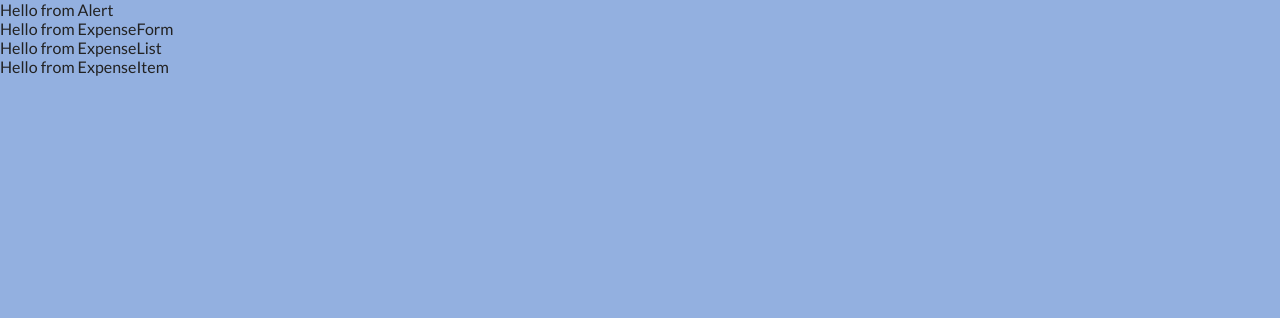
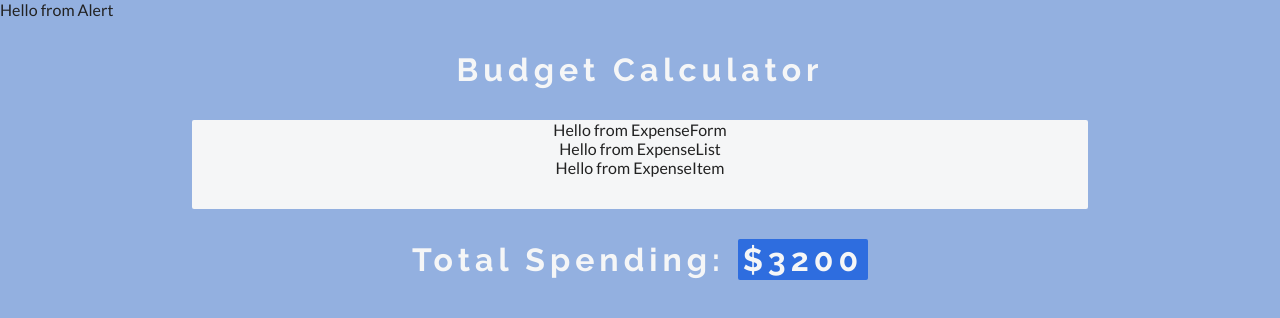
Before and after one commit to shaniakiat/budgeting, a React (Create React App) app: page / in a window 1280 px wide. Shown: the top 318 px of the page. Built offline with nearby package versions, Linux system fonts and the light colour scheme.

Commit message:
app js function

```diff
--- a/src/App.js
+++ b/src/App.js
@@ -1,4 +1,4 @@
-import React from "react";
+import React, { useState } from "react";
 import "./App.css";
 import ExpenseList from "./components/ExpenseList";
 import ExpenseForm from "./components/ExpenseForm";
@@ -12,11 +12,24 @@
 ];
 
 function App() {
+  const [expenses, setExpenses] = useState(initialExpenses);
   return (
     <>
       <Alert />
-      <ExpenseForm />
-      <ExpenseList />
+      <h1>budget calculator</h1>
+      <main className="App">
+        <ExpenseForm />
+        <ExpenseList expenses={expenses} />
+      </main>
+      <h1>
+        total spending:{" "}
+        <span className="total">
+          $
+          {expenses.reduce((acc, curr) => {
+            return (acc += curr.amount);
+          }, 0)}
+        </span>
+      </h1>
     </>
   );
 }
```
